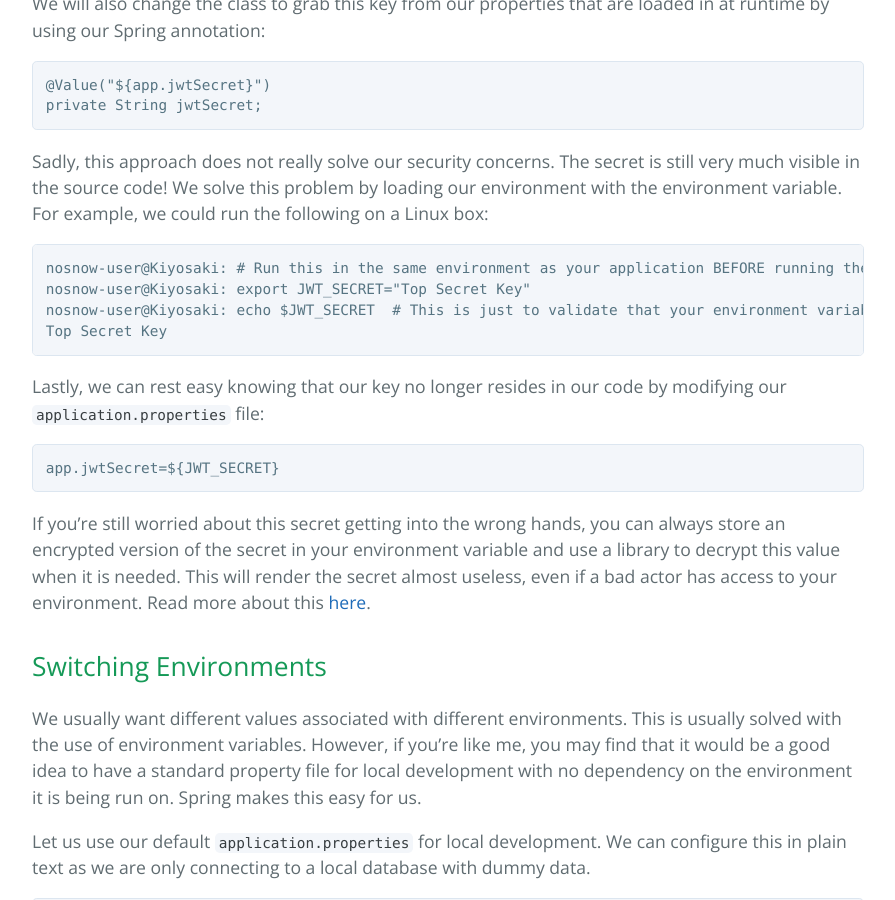
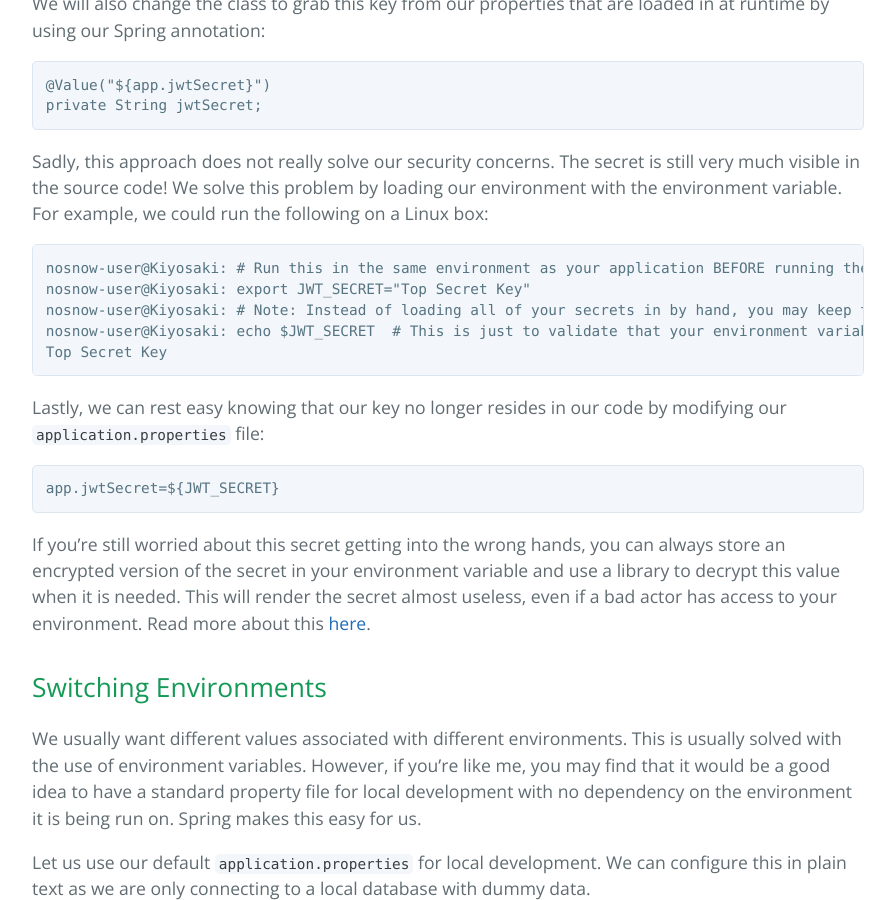
Before and after one commit to learning-software-engineering/learning-software-engineering.github.io, a Jekyll site: the page built from Topics/Development_Process/Managing_Environment_Variables_and_Secrets.md, in a window 1280 px wide and 900 px high, scrolled down 2740 px. Shown: the whole window, without its empty margins (192-1087 px from the left). Built offline with Jekyll 4.4.1, drawn with Linux system fonts in a browser that asks for light colours; our own code applies the rules of GitHub Pages for plain Markdown files.

Commit message:
Add a note for enviornment variable loading

````diff
--- a/Topics/Development_Process/Managing_Environment_Variables_and_Secrets.md
+++ b/Topics/Development_Process/Managing_Environment_Variables_and_Secrets.md
@@ -89,6 +89,7 @@ Sadly, this approach does not really solve our security concerns. The secret is
 ```
 nosnow-user@Kiyosaki: # Run this in the same environment as your application BEFORE running the application itself
 nosnow-user@Kiyosaki: export JWT_SECRET="Top Secret Key"
+nosnow-user@Kiyosaki: # Note: Instead of loading all of your secrets in by hand, you may keep them in an external file (i.e. an env file) or set up your environment to store these securely.
 nosnow-user@Kiyosaki: echo $JWT_SECRET  # This is just to validate that your environment variable is set properly
 Top Secret Key
 ```
````
